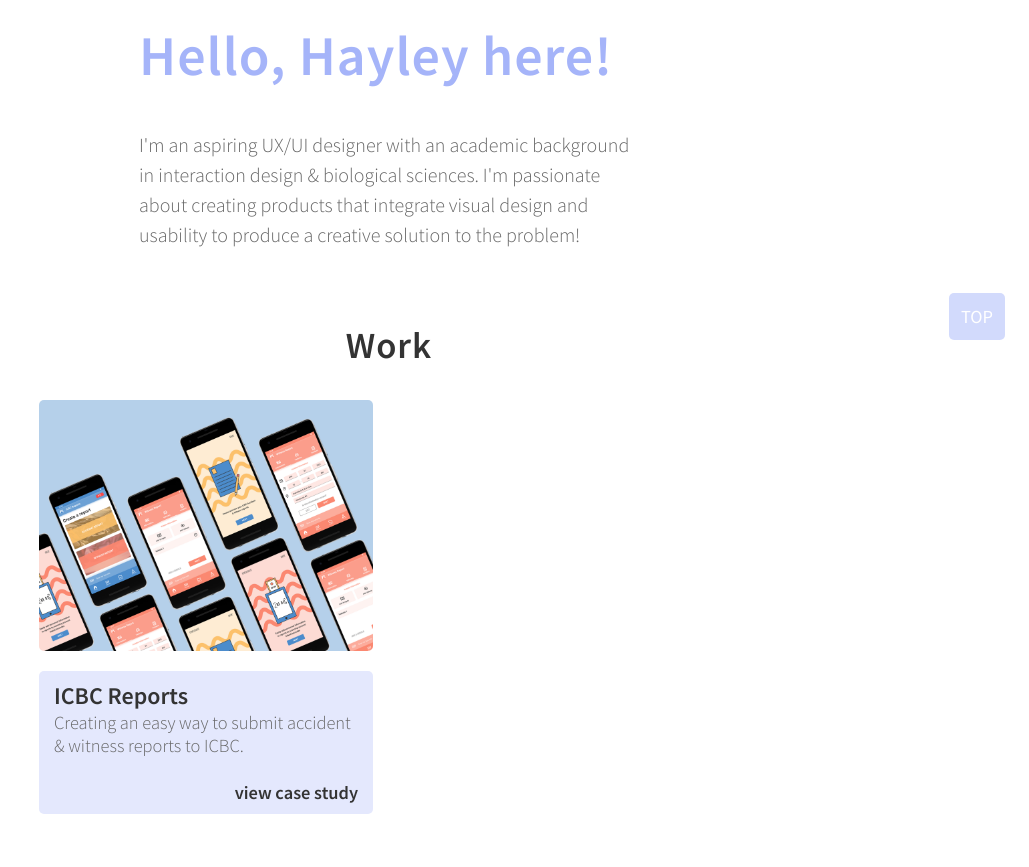
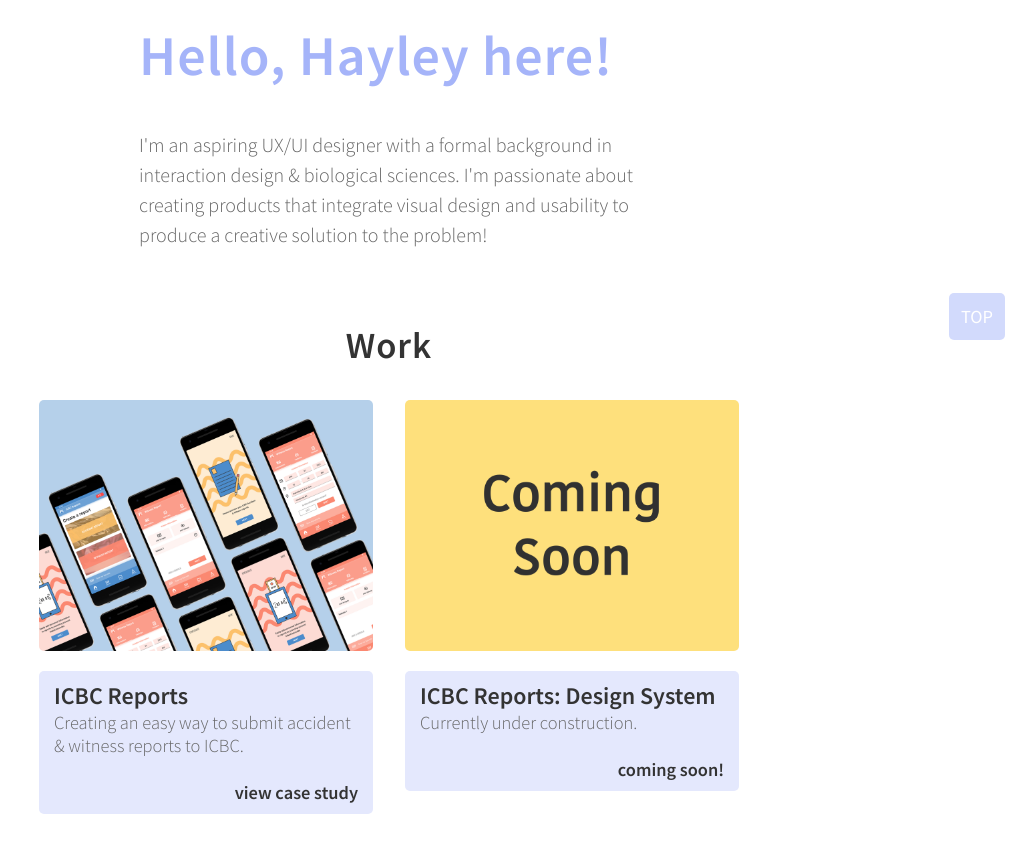
Before and after one commit to hayleyeng/hayleyeng.com, a plain HTML site: page index.html in a window 1280 px wide. Shown: the part 280-1147 px from the top of the page, without its empty margins (251-1280 px from the left). Drawn offline with Linux system fonts and the light colour scheme.

Commit message:
Update index.html

```diff
--- a/index.html
+++ b/index.html
@@ -50,7 +50,11 @@
 
     <h1 class="hello">Hello, Hayley here!</h1>
 
-    <div class="introduction">I'm an aspiring UX/UI designer with an academic background in interaction design & biological sciences. I'm passionate about creating products that integrate visual design and usability to produce a creative solution to the problem!</div>
+    <div class="introduction">
+        <p>I'm an aspiring UX/UI designer with a formal background in interaction design & biological sciences. I'm passionate about creating products that integrate visual design and usability to produce a creative solution to the problem!</p>
+
+
+    </div>
 
 
 
@@ -76,6 +80,26 @@
 
             <div class="work-link">
                 <a href="pages/ICBC-reports.html">View Case Study</a>
+            </div>
+        </div>
+
+    </div>
+
+    <div class="project">
+        <a href="#"><img src="images/coming-soon.png" alt="ICBC-reports-design-system"></a>
+
+        <div class="project-info">
+
+            <div class="project-name">
+                <a href="pages/ICBC-reports.html">ICBC Reports: Design System</a>
+            </div>
+            <div class="project-intro">
+                Currently under construction.
+
+            </div>
+
+            <div class="work-link">
+                <a href="#">coming soon!</a>
             </div>
         </div>
 
```
